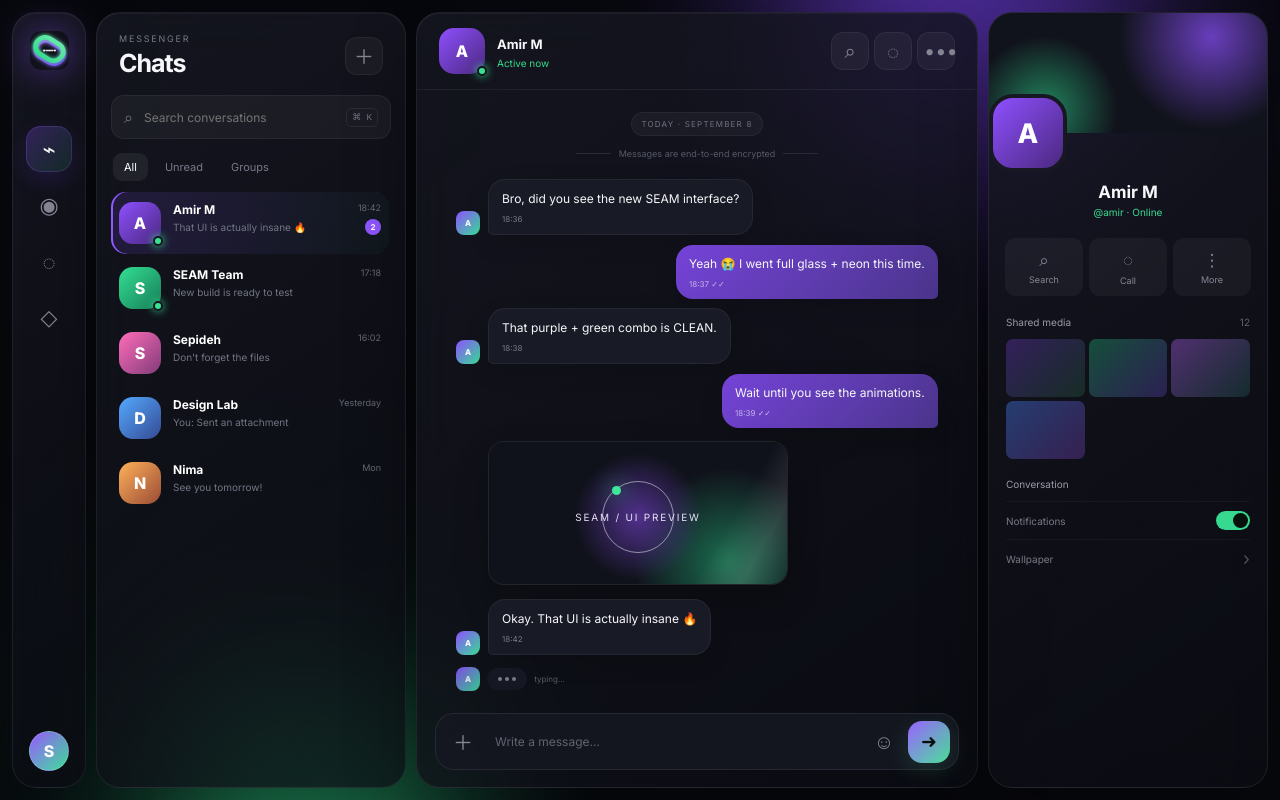
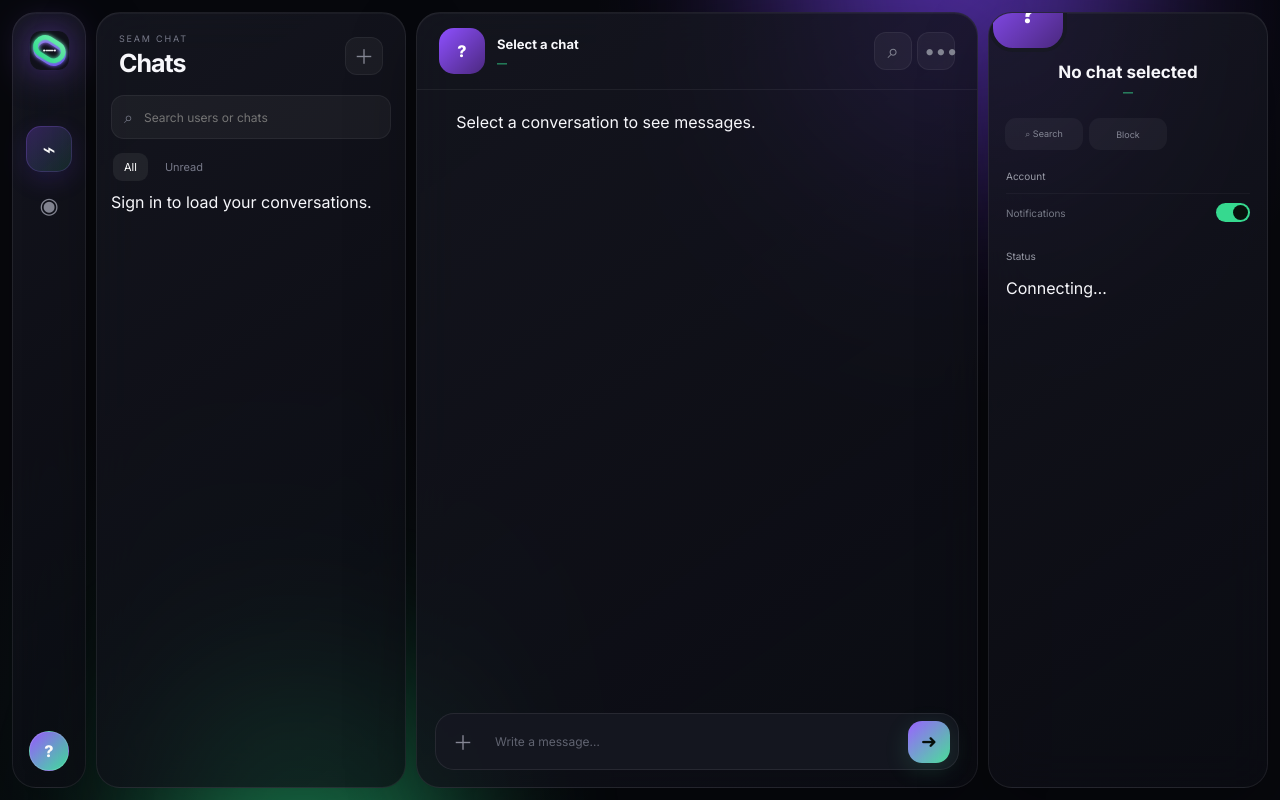
Before and after one commit to amirsepehr2020/seam-chat, a plain HTML site: page index.html in a window 1280 px wide. Drawn offline with Linux system fonts and the light colour scheme.

Commit message:
Replace demo messenger UI with real app shell

```diff
--- a/index.html
+++ b/index.html
@@ -4,7 +4,7 @@
   <meta charset="UTF-8" />
   <meta name="viewport" content="width=device-width, initial-scale=1.0" />
   <meta name="theme-color" content="#0a0b12" />
-  <meta name="description" content="SEAM CHAT — a sleek animated web messenger." />
+  <meta name="description" content="SEAM CHAT — real-time private messaging." />
   <title>SEAM CHAT</title>
   <link rel="preconnect" href="https://fonts.googleapis.com">
   <link rel="preconnect" href="https://fonts.gstatic.com" crossorigin>
@@ -12,126 +12,32 @@
   <link rel="stylesheet" href="styles.css" />
 </head>
 <body>
-  <div class="ambient ambient-a"></div>
-  <div class="ambient ambient-b"></div>
-  <div class="grid-glow"></div>
-
+  <div class="ambient ambient-a"></div><div class="ambient ambient-b"></div><div class="grid-glow"></div>
   <main class="app-shell">
     <aside class="rail glass">
-      <a class="brand" href="#" aria-label="SEAM CHAT home">
-        <img src="assets/seam-chat-logo.svg" alt="SEAM CHAT" />
-      </a>
-      <nav class="rail-nav" aria-label="Main navigation">
-        <button class="rail-btn active" title="Chats" aria-label="Chats"><span>⌁</span></button>
-        <button class="rail-btn" title="Contacts" aria-label="Contacts"><span>◉</span></button>
-        <button class="rail-btn" title="Calls" aria-label="Calls"><span>◌</span></button>
-        <button class="rail-btn" title="Saved" aria-label="Saved"><span>◇</span></button>
-      </nav>
-      <button class="profile-orb" aria-label="Your profile">S</button>
+      <a class="brand" href="#" aria-label="SEAM CHAT home"><img src="assets/seam-chat-logo.svg" alt="SEAM CHAT" /></a>
+      <nav class="rail-nav" aria-label="Main navigation"><button class="rail-btn active" title="Chats">⌁</button><button class="rail-btn" id="contactsBtn" title="Contacts">◉</button></nav>
+      <button class="profile-orb" id="profileBtn" aria-label="Profile">?</button>
     </aside>
 
     <section class="conversations glass">
-      <header class="sidebar-head">
-        <div>
-          <p class="eyebrow">MESSENGER</p>
-          <h1>Chats</h1>
-        </div>
-        <button class="icon-btn" id="newChat" title="New chat">＋</button>
-      </header>
-
-      <label class="search-wrap">
-        <span>⌕</span>
-        <input id="searchInput" type="search" placeholder="Search conversations" autocomplete="off" />
-        <kbd>⌘ K</kbd>
-      </label>
-
-      <div class="filter-row">
-        <button class="filter active">All</button>
-        <button class="filter">Unread</button>
-        <button class="filter">Groups</button>
-      </div>
-
-      <div class="chat-list" id="chatList">
-        <button class="chat-row selected" data-name="Amir M">
-          <span class="avatar avatar-purple">A<span class="presence"></span></span>
-          <span class="chat-copy"><strong>Amir M</strong><small>That UI is actually insane 🔥</small></span>
-          <span class="chat-meta"><time>18:42</time><b>2</b></span>
-        </button>
-        <button class="chat-row" data-name="SEAM Team">
-          <span class="avatar avatar-green">S<span class="presence"></span></span>
-          <span class="chat-copy"><strong>SEAM Team</strong><small>New build is ready to test</small></span>
-          <span class="chat-meta"><time>17:18</time></span>
-        </button>
-        <button class="chat-row" data-name="Sepideh">
-          <span class="avatar avatar-pink">S</span>
-          <span class="chat-copy"><strong>Sepideh</strong><small>Don't forget the files</small></span>
-          <span class="chat-meta"><time>16:02</time></span>
-        </button>
-        <button class="chat-row" data-name="Design Lab">
-          <span class="avatar avatar-blue">D</span>
-          <span class="chat-copy"><strong>Design Lab</strong><small>You: Sent an attachment</small></span>
-          <span class="chat-meta"><time>Yesterday</time></span>
-        </button>
-        <button class="chat-row" data-name="Nima">
-          <span class="avatar avatar-orange">N</span>
-          <span class="chat-copy"><strong>Nima</strong><small>See you tomorrow!</small></span>
-          <span class="chat-meta"><time>Mon</time></span>
-        </button>
-      </div>
+      <header class="sidebar-head"><div><p class="eyebrow">SEAM CHAT</p><h1>Chats</h1></div><button class="icon-btn" id="newChat" title="New chat">＋</button></header>
+      <label class="search-wrap"><span>⌕</span><input id="searchInput" type="search" placeholder="Search users or chats" autocomplete="off" /></label>
+      <div class="filter-row"><button class="filter active" data-filter="all">All</button><button class="filter" data-filter="unread">Unread</button></div>
+      <div class="chat-list" id="chatList"><div class="empty-state">Sign in to load your conversations.</div></div>
     </section>
 
     <section class="conversation glass">
-      <header class="conversation-head">
-        <div class="person">
-          <span class="avatar avatar-purple large">A<span class="presence"></span></span>
-          <div><strong id="activeName">Amir M</strong><small id="activeStatus">Active now</small></div>
-        </div>
-        <div class="head-actions">
-          <button class="icon-btn" title="Search">⌕</button>
-          <button class="icon-btn" title="Call">◌</button>
-          <button class="icon-btn" title="More">•••</button>
-        </div>
-      </header>
-
-      <div class="message-area" id="messageArea">
-        <div class="date-pill">TODAY · SEPTEMBER 8</div>
-        <div class="system-line"><span></span> Messages are end-to-end encrypted <span></span></div>
-
-        <article class="message received reveal"><span class="bubble-avatar">A</span><div><p>Bro, did you see the new SEAM interface?</p><time>18:36</time></div></article>
-        <article class="message sent reveal"><div><p>Yeah 😭 I went full glass + neon this time.</p><time>18:37 ✓✓</time></div></article>
-        <article class="message received reveal"><span class="bubble-avatar">A</span><div><p>That purple + green combo is CLEAN.</p><time>18:38</time></div></article>
-        <article class="message sent reveal"><div><p>Wait until you see the animations.</p><time>18:39 ✓✓</time></div></article>
-        <div class="media-card reveal">
-          <div class="media-preview"><div class="orbit"></div><span>SEAM / UI PREVIEW</span></div>
-          <div class="media-caption"><strong>seam-chat-preview.png</strong><small>2.4 MB · Image</small></div>
-        </div>
-        <article class="message received reveal"><span class="bubble-avatar">A</span><div><p>Okay. That UI is actually insane 🔥</p><time>18:42</time></div></article>
-        <div class="typing" id="typing"><span class="typing-avatar">A</span><div><i></i><i></i><i></i></div><small>typing…</small></div>
-      </div>
-
-      <form class="composer glass-inner" id="composer">
-        <button type="button" class="composer-btn" title="Attach">＋</button>
-        <input id="messageInput" placeholder="Write a message…" autocomplete="off" />
-        <button type="button" class="composer-btn emoji" title="Emoji">☺</button>
-        <button class="send-btn" title="Send" type="submit">➜</button>
-      </form>
+      <header class="conversation-head"><div class="person"><span class="avatar avatar-purple large" id="activeAvatar">?</span><div><strong id="activeName">Select a chat</strong><small id="activeStatus">—</small></div></div><div class="head-actions"><button class="icon-btn" id="chatSearch" title="Search">⌕</button><button class="icon-btn" id="chatMore" title="More">•••</button></div></header>
+      <div class="message-area" id="messageArea"><div class="empty-conversation">Select a conversation to see messages.</div></div>
+      <form class="composer glass-inner" id="composer"><button type="button" class="composer-btn" id="attachBtn" title="Attach">＋</button><input id="messageInput" placeholder="Write a message…" autocomplete="off" disabled /><button class="send-btn" title="Send" type="submit" disabled>➜</button></form>
     </section>
 
-    <aside class="details glass">
-      <div class="details-cover"></div>
-      <div class="details-profile">
-        <span class="avatar avatar-purple xlarge">A</span>
-        <h2 id="detailsName">Amir M</h2>
-        <p>@amir · Online</p>
-      </div>
-      <div class="quick-actions">
-        <button><span>⌕</span> Search</button><button><span>◌</span> Call</button><button><span>⋮</span> More</button>
-      </div>
-      <div class="detail-section"><div class="section-title">Shared media <span>12</span></div><div class="media-grid"><div></div><div></div><div></div><div></div></div></div>
-      <div class="detail-section"><div class="section-title">Conversation</div><div class="setting-row"><span>Notifications</span><button class="toggle on" id="notifyToggle"><i></i></button></div><div class="setting-row"><span>Wallpaper</span><span class="chevron">›</span></div></div>
-    </aside>
+    <aside class="details glass"><div class="details-profile"><span class="avatar avatar-purple xlarge" id="detailsAvatar">?</span><h2 id="detailsName">No chat selected</h2><p id="detailsUsername">—</p></div><div class="quick-actions"><button id="detailsSearch">⌕ Search</button><button id="blockBtn">Block</button></div><div class="detail-section"><div class="section-title">Account</div><div class="setting-row"><span>Notifications</span><button class="toggle on" id="notifyToggle"><i></i></button></div></div><div class="detail-section"><div class="section-title">Status</div><p id="connectionStatus">Connecting…</p></div></aside>
   </main>
-  <div class="toast" id="toast"></div>
+  <div class="toast" id="toast" role="status"></div>
+  <dialog id="authDialog"><form method="dialog" id="authForm"><h2>SEAM CHAT</h2><p>Create an account or sign in.</p><input id="authUsername" required minlength="3" maxlength="24" placeholder="Username" autocomplete="username"><input id="authPassword" required minlength="8" type="password" placeholder="Password" autocomplete="current-password"><button id="authSubmit" value="default">Continue</button><small id="authError"></small></form></dialog>
+  <dialog id="newChatDialog"><form method="dialog" id="newChatForm"><h2>New conversation</h2><p>Enter the exact username of the person you want to message.</p><input id="targetUsername" required placeholder="Username" autocomplete="off"><button value="default">Open chat</button></form></dialog>
   <script src="app.js"></script>
 </body>
 </html>
```
